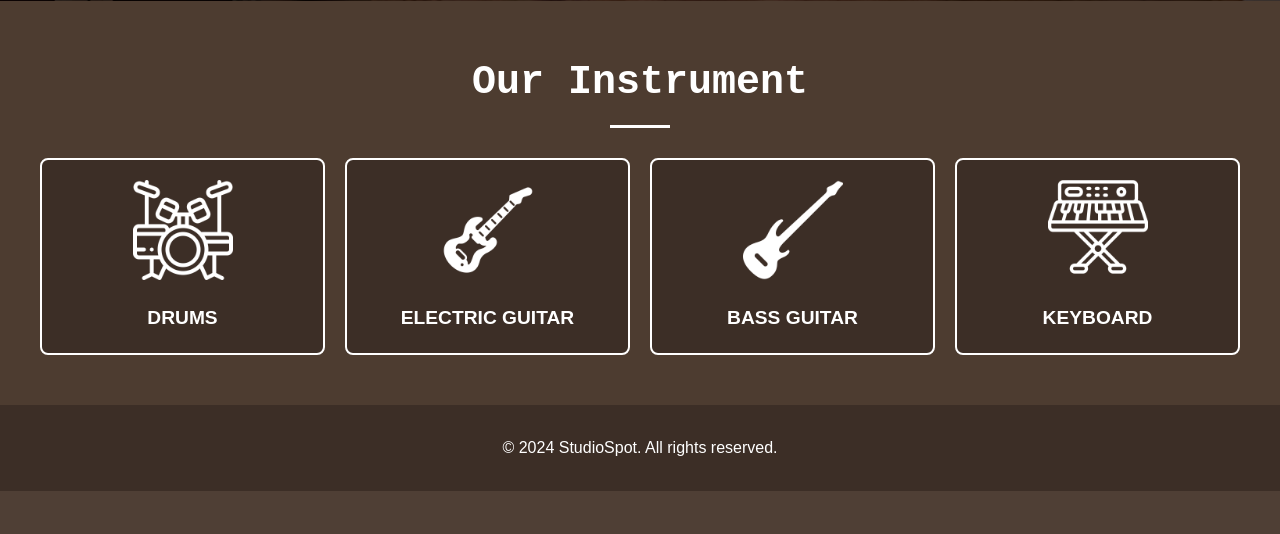
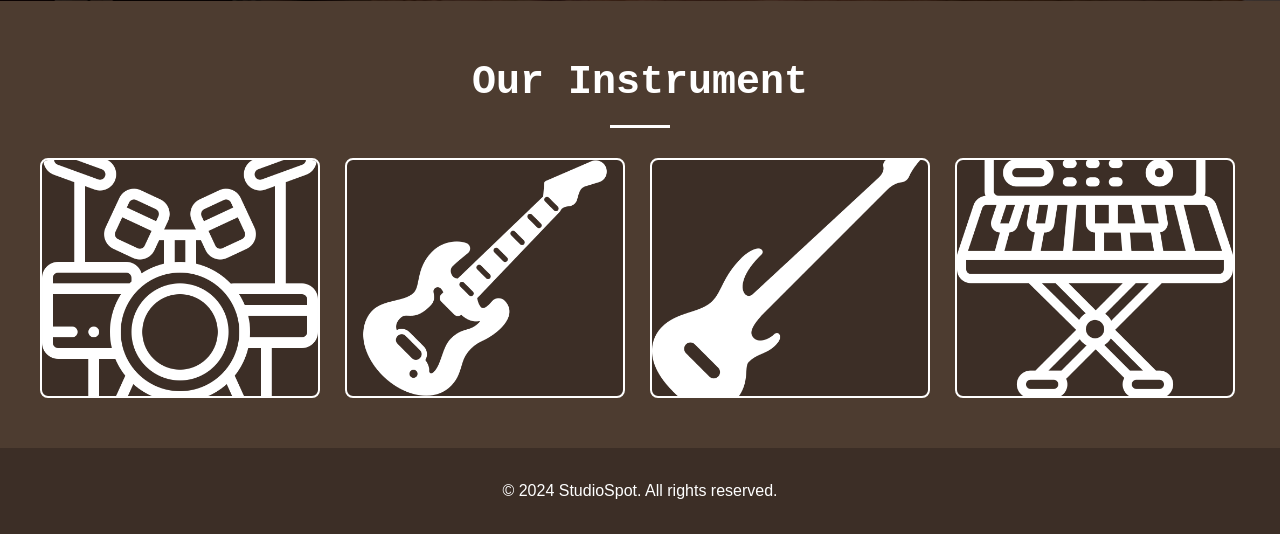
Before and after one commit to Azerty3109/studiospot, a Flask app: page / in a window 1280 px wide. Shown: the part 859-1393 px from the top of the page. Before the commit the page ends 1350 px from the top, so only its background shows below. Run offline with Flask 3, Linux system fonts and the light colour scheme.

Commit message:
Add files via upload

```diff
--- a/StudioSpot/template/home.css
+++ b/StudioSpot/template/home.css
@@ -157,31 +157,59 @@ nav {
     border-radius: 8px;
     padding: 20px;
     text-align: center;
-    transition: transform 0.3s ease, background-color 0.3s ease;
+    position: relative;
+    transition: background-color 0.3s ease;
+    width: 280px;
+    height: 240px;
+    overflow: hidden;
   }
 
   .instrument-card img {
-    width: 100px;
-    height: auto;
-    margin-bottom: 15px;
+    width: 100%;
+    height: 100%;
+    position: absolute;
+    top: 0;
+    left: 0;
+    object-fit: cover;
+    transition: opacity 0.3s ease;
+  }
+
+  .instrument-card .instrument-image {
+    opacity: 1;
+  }
+
+  .instrument-card .instrument-image-hover {
+    opacity: 0;
+  }
+
+  .instrument-card:hover .instrument-image {
+    opacity: 0;
+  }
+
+  .instrument-card:hover .instrument-image-hover {
+    opacity: 1;
   }
 
   .instrument-card p {
     font-size: 1.2rem;
     font-weight: bold;
     text-transform: uppercase;
-    color: white;
+    color: transparent;
+    position: absolute;
+    bottom: 20px;
+    left: 50%;
+    transform: translateX(-50%);
   }
 
   .instrument-card:hover {
     background-color: #A79277;
-    color: black;
-    transform: scale(1.05);
   }
 
   .instrument-card p:hover {
-    color: black;
+    color: white;
   }
+
+
   footer {
     background-color: #3c2e26;
     text-align: center;
--- a/StudioSpot/template/home.html
+++ b/StudioSpot/template/home.html
@@ -76,19 +76,23 @@
         <hr />
         <div class="instrument-grid">
           <div class="instrument-card">
-            <img src="drum-set.png" alt="Drums" />
+            <img class="instrument-image" src="drum-set.png" alt="Drums" />
+            <img class="instrument-image-hover" src="Pearl-Midtown-Drumset-2-2.webp" alt="New Image" />
             <p>DRUMS</p>
           </div>
           <div class="instrument-card">
             <img src="electric-guitar.png" alt="Electric Guitar" />
+            <img class="instrument-image-hover" src="fthQF7xz7V5coEShUuRUQZ.jpg" alt="New Image" />
             <p>ELECTRIC GUITAR</p>
           </div>
           <div class="instrument-card">
             <img src="bass-guitar.png" alt="Bass Guitar" />
+            <img class="instrument-image-hover" src="electric-bass-guitar.jpg" alt="New Image" />
             <p>BASS GUITAR</p>
           </div>
           <div class="instrument-card">
             <img src="keyboard.png" alt="Keyboard" />
+            <img class="instrument-image-hover" src="MillersBlogImage-2021-09-17T125310_433-700x467.webp" alt="New Image" />
             <p>KEYBOARD</p>
           </div>
         </div>
```
Also changed, not shown: StudioSpot/template/studiospot.py (added, +43 -0 lines), StudioSpot/template/test.html (added, +9 -0 lines), StudioSpot/template/MillersBlogImage-2021-09-17T125310_433-700x467.webp (added), StudioSpot/template/Pearl-Midtown-Drumset-2-2.webp (added), StudioSpot/template/electric-bass-guitar.jpg (added), StudioSpot/template/fthQF7xz7V5coEShUuRUQZ.jpg (added).
